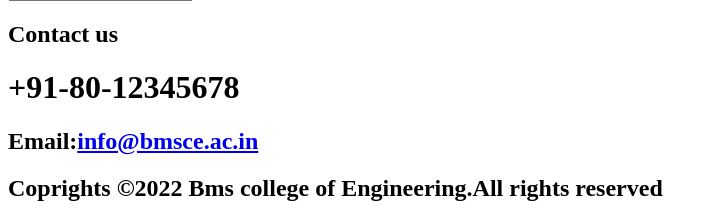
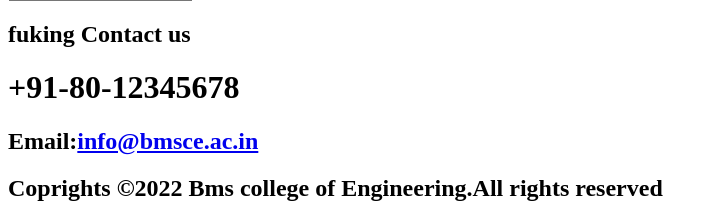
Before and after one commit to Imrancr7/DEVOPS_FINAL, a Django app: template applications/templates/applications/pdf.html in a window 1280 px wide. Shown: the part 559-775 px from the top of the page, without its empty margins (0-717 px from the left). Run offline with Django 4.2, Linux system fonts and the light colour scheme; the template is opened without the code that fills it, so the values that code supplies are empty.

Commit message:
change in footer

```diff
--- a/applications/templates/applications/pdf.html
+++ b/applications/templates/applications/pdf.html
@@ -83,7 +83,7 @@
     <footer>
         <div>
             <div class="cu" id="footer">
-                <h2>Contact us</h2>
+                <h2>fuking Contact us</h2>
                 <h1>+91-80-12345678</h1>
             </div>
             <div class="email">
```
